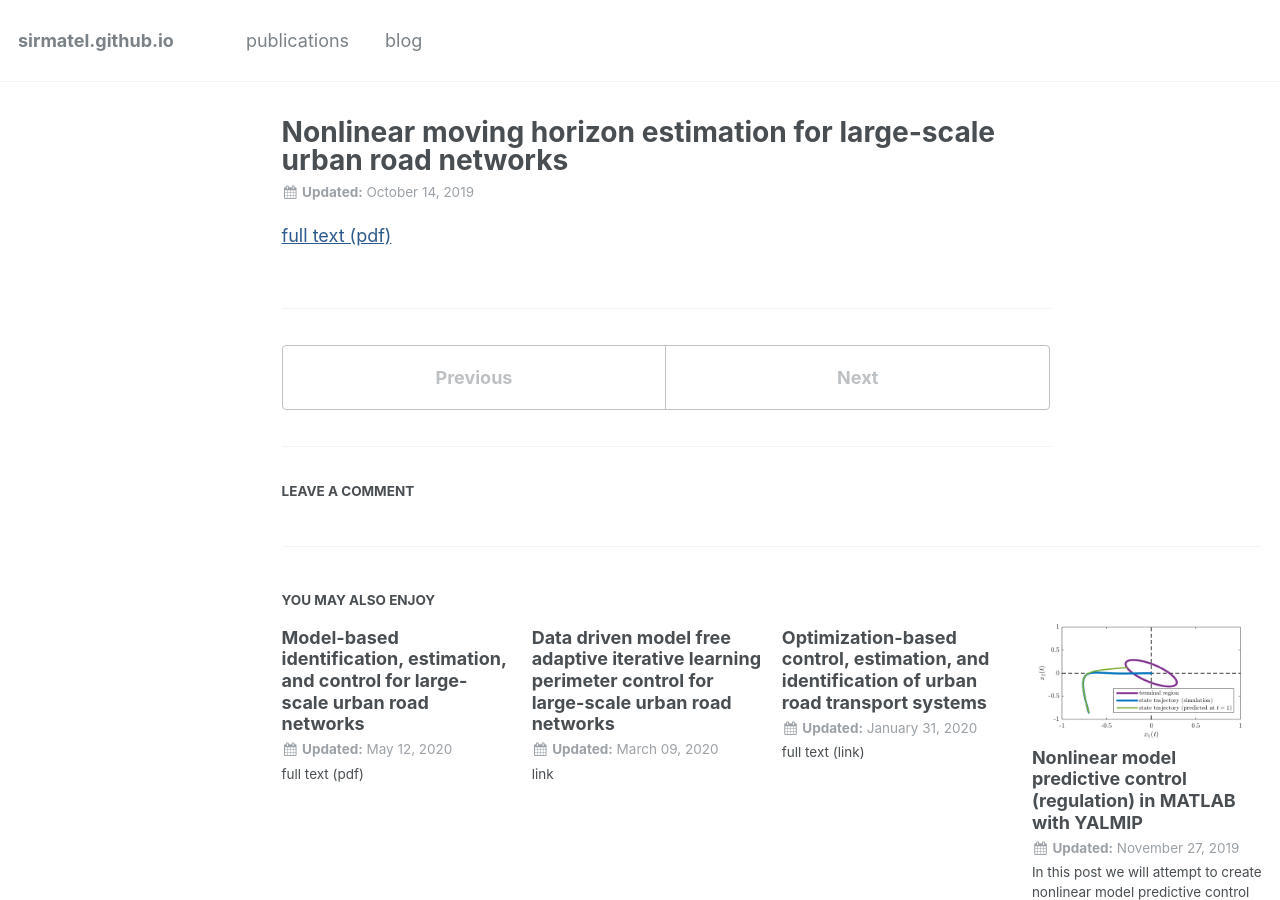
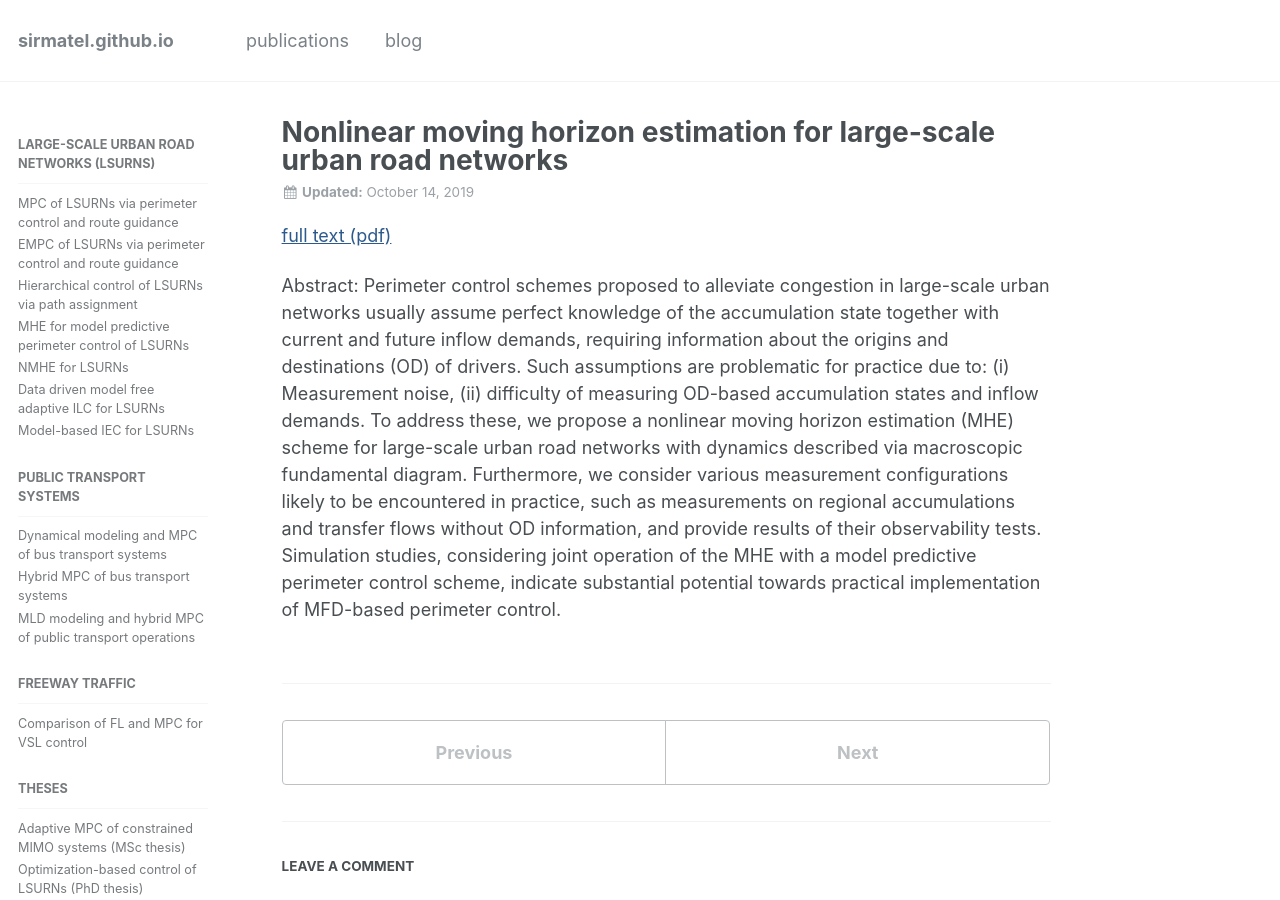
Before and after one commit to sirmatel/sirmatel.github.io, a Jekyll site: the page built from _posts/publications/2019-10-14-sirmatel2019b.md, in a window 1280 px wide and 900 px high. Built offline with Jekyll 4.4.1, drawn with Linux system fonts in a browser that asks for light colours; comment, search, counter and statistics services are not loaded.

Commit message:
Update 2019-10-14-sirmatel2019b.md

```diff
--- a/_posts/publications/2019-10-14-sirmatel2019b.md
+++ b/_posts/publications/2019-10-14-sirmatel2019b.md
@@ -10,6 +10,8 @@ author_profile: false
 excerpt:
 comments: true
 sidebar:
-  nav:
+  nav: "publications"
 ---
 <a href="https://sirmatel.github.io/assets/files/sirmatel2019nonlinear.pdf" style="color: #2d5a8c; text-decoration:underline">full text (pdf)</a>
+
+Abstract: Perimeter control schemes proposed to alleviate congestion in large-scale urban networks usually assume perfect knowledge of the accumulation state together with current and future inflow demands, requiring information about the origins and destinations (OD) of drivers. Such assumptions are problematic for practice due to: (i) Measurement noise, (ii) difficulty of measuring OD-based accumulation states and inflow demands. To address these, we propose a nonlinear moving horizon estimation (MHE) scheme for large-scale urban road networks with dynamics described via macroscopic fundamental diagram. Furthermore, we consider various measurement configurations likely to be encountered in practice, such as measurements on regional accumulations and transfer flows without OD information, and provide results of their observability tests. Simulation studies, considering joint operation of the MHE with a model predictive perimeter control scheme, indicate substantial potential towards practical implementation of MFD-based perimeter control.
```
